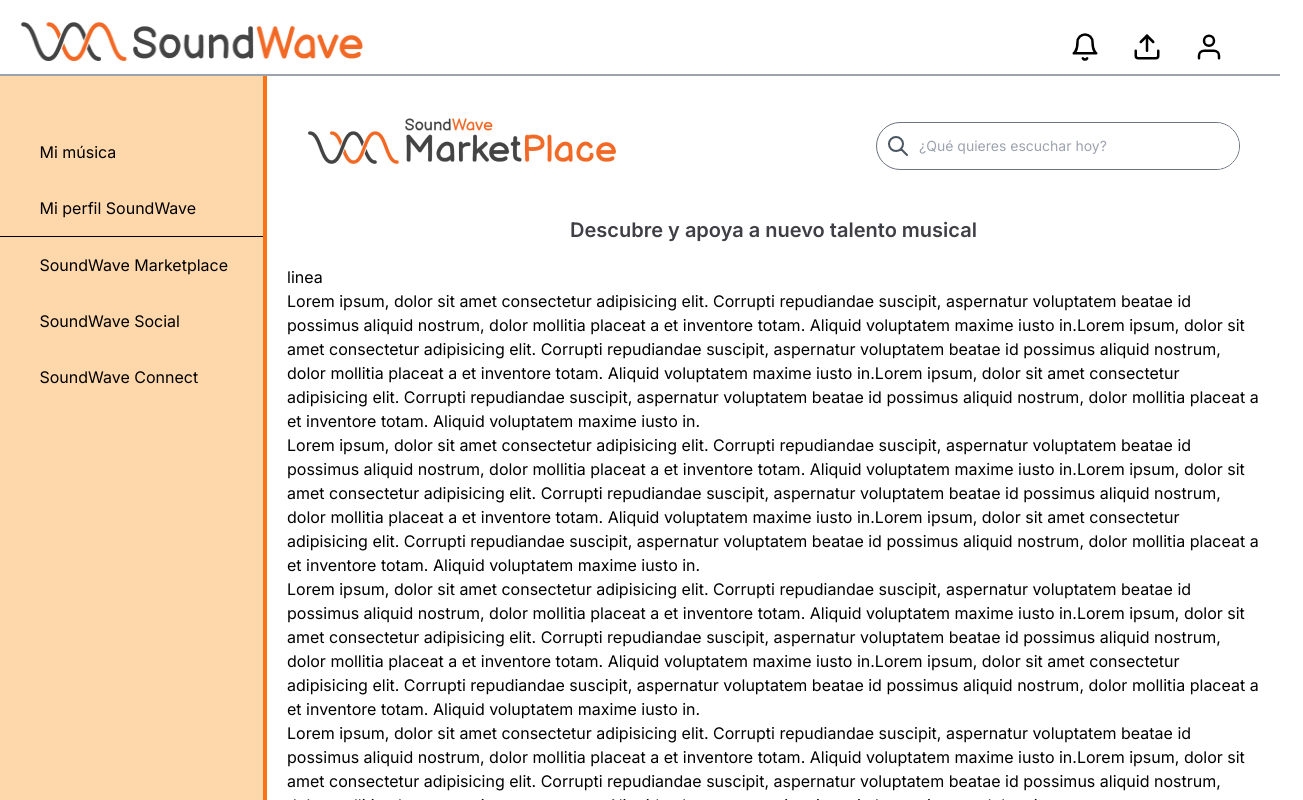
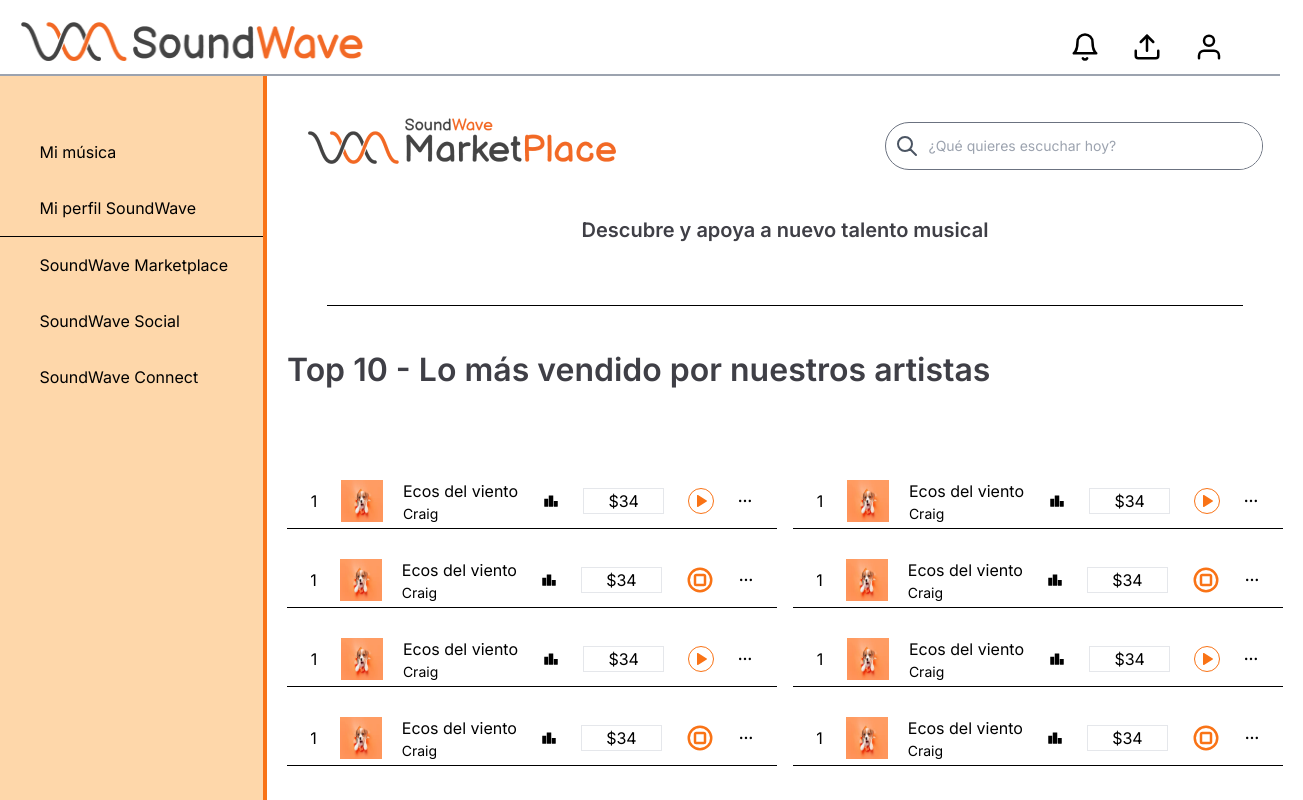
Before and after one commit to riujun/Sound, a Next.js app in the folder apps/client/: page /home in a window 1280 px wide. Shown: the top 800 px of the page, 1303 px wide, since content can reach past the window. Built offline with nearby package versions, Linux system fonts and the light colour scheme.

Commit message:
feat: :art: top10

```diff
--- a/apps/client/src/app/Components/top10/CardMusic.tsx
+++ b/apps/client/src/app/Components/top10/CardMusic.tsx
@@ -58,6 +58,7 @@
         <IoIosMore className="cursor-pointer" />
         {/* <TbPlaystationSquare /> */}
       </div>
+      <br />
     </>
   );
 }
--- /dev/null
+++ b/apps/client/src/app/Components/top10/Topdies.tsx
@@ -0,0 +1,22 @@
+/* eslint-disable prettier/prettier */
+// eslint-disable-next-line prettier/prettier
+import CardMusic from './CardMusic';
+export default function Topdies() {
+  return (
+    <div>
+      <h2 className=" text-[32px] font-semibold leading-normal text-zinc-700">
+        Top 10 - Lo más vendido por nuestros artistas
+      </h2>
+      <section className="mt-20 flex gap-4">
+        <section>
+          <CardMusic />
+          <CardMusic />
+        </section>
+        <section>
+          <CardMusic />
+          <CardMusic />
+        </section>
+      </section>
+    </div>
+  );
+}
--- a/apps/client/src/app/home/page.tsx
+++ b/apps/client/src/app/home/page.tsx
@@ -1,7 +1,12 @@
+/* eslint-disable prettier/prettier */
+// eslint-disable-next-line prettier/prettier
 import React from 'react';
+
+import Buscador from '@/app/Components/Buscador/Buscador';
 import HeaderGlobal from '@/app/Components/header-global/Header_Global';
+import Top from '@/app/Components/top10/Topdies';
+
 import Menu from '../Components/menu/Menu';
-import Buscador from '../Components/buscador/Buscador';
 
 function home() {
   return (
@@ -11,12 +16,10 @@
         <Menu />
         <section className="p-5">
           <Buscador />
-          <div>
-            linea
-          </div>
+          <div className="m-10 h-px bg-black"></div>
+          <Top />
 
-
-          <article>
+          {/* <article>
             Lorem ipsum, dolor sit amet consectetur adipisicing elit. Corrupti repudiandae suscipit,
             aspernatur voluptatem beatae id possimus aliquid nostrum, dolor mollitia placeat a et
             inventore totam. Aliquid voluptatem maxime iusto in.Lorem ipsum, dolor sit amet
@@ -195,7 +198,7 @@
             voluptatem maxime iusto in.Lorem ipsum, dolor sit amet consectetur adipisicing elit.
             Corrupti repudiandae suscipit, aspernatur voluptatem beatae id possimus aliquid nostrum,
             dolor mollitia placeat a et inventore totam. Aliquid voluptatem maxime iusto in.
-          </article>
+          </article> */}
         </section>
       </div>
     </>
```
